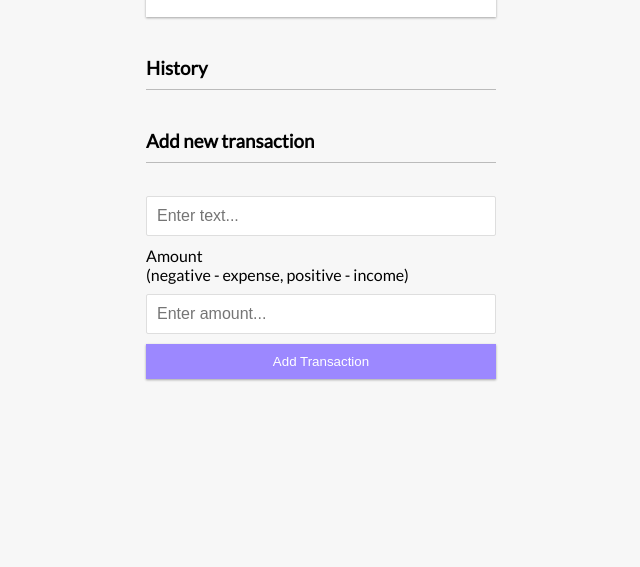
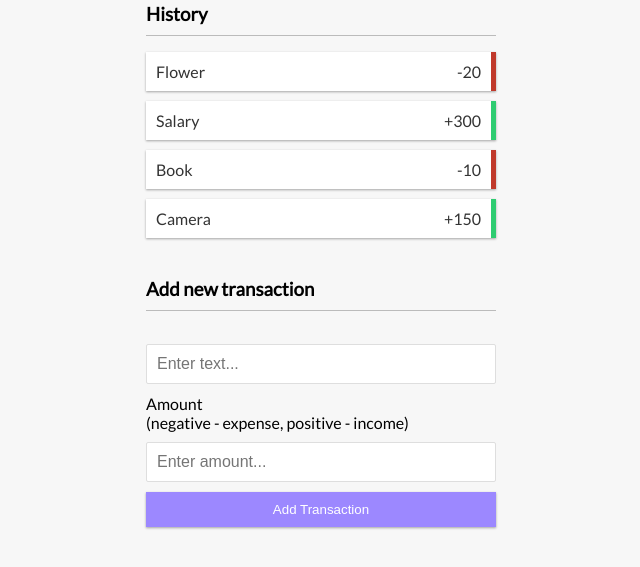
Before and after one commit to Nakatsubo/udemy_20WebProjectsWithVanillaJavaScript, a website built with webpack: page ExpenceTraker_ArrayMethods_&_LocalStorage/dist/index.html in a window 1280 px wide. Shown: the part 307-874 px from the top of the page, without its empty margins (319-959 px from the left). Before the commit the page ends 800 px from the top, so only its background shows below. Built offline with nearby package versions, Linux system fonts and the light colour scheme; some packages are replaced by stand-ins of ours.

Commit message:
Show Transactions Items

```diff
--- a/ExpenceTraker_ArrayMethods_&_LocalStorage/src/assets/js/index.js
+++ b/ExpenceTraker_ArrayMethods_&_LocalStorage/src/assets/js/index.js
@@ -1,3 +1,43 @@
 import  '../scss/style.scss';
 
-console.log('Hello, World');
+const balance     = document.getElementById('balance'),
+      money_plus  = document.getElementById('money-plus'),
+      money_minus = document.getElementById('money-minus'),
+      list        = document.getElementById('list'),
+      form        = document.getElementById('form'),
+      text        = document.getElementById('text'),
+      amount      = document.getElementById('amount');
+
+const dummyTransactions = [
+  { id: 1, text: 'Flower', amount: -20 },
+  { id: 2, text: 'Salary', amount: 300 },
+  { id: 3, text: 'Book', amount: -10 },
+  { id: 4, text: 'Camera', amount: 150 }
+];
+
+let transactions = dummyTransactions;
+
+// Add Transactions to DOM List
+function addTransactionDOM(transaction) {
+  // Get Sign
+  const sign = transaction.amount < 0 ? '-' : '+';
+
+  const item = document.createElement('li');
+
+  // Add Class Based on Value
+  item.classList.add(transaction.amount < 0 ? 'minus' : 'plus');
+  item.innerHTML = `
+    ${transaction.text} <span>${sign}${Math.abs(transaction.amount)}</span> <button class="delete-btn">x</button>
+  `;
+
+  list.appendChild(item);
+}
+
+// Init app
+function init() {
+  list.innerHTML = '';
+
+  transactions.forEach(addTransactionDOM);
+}
+
+init();
```
Also changed, not shown: ExpenceTraker_ArrayMethods_&_LocalStorage/dist/assets/js/main.js, ExpenceTraker_ArrayMethods_&_LocalStorage/dist/index.html, 1 other file.
